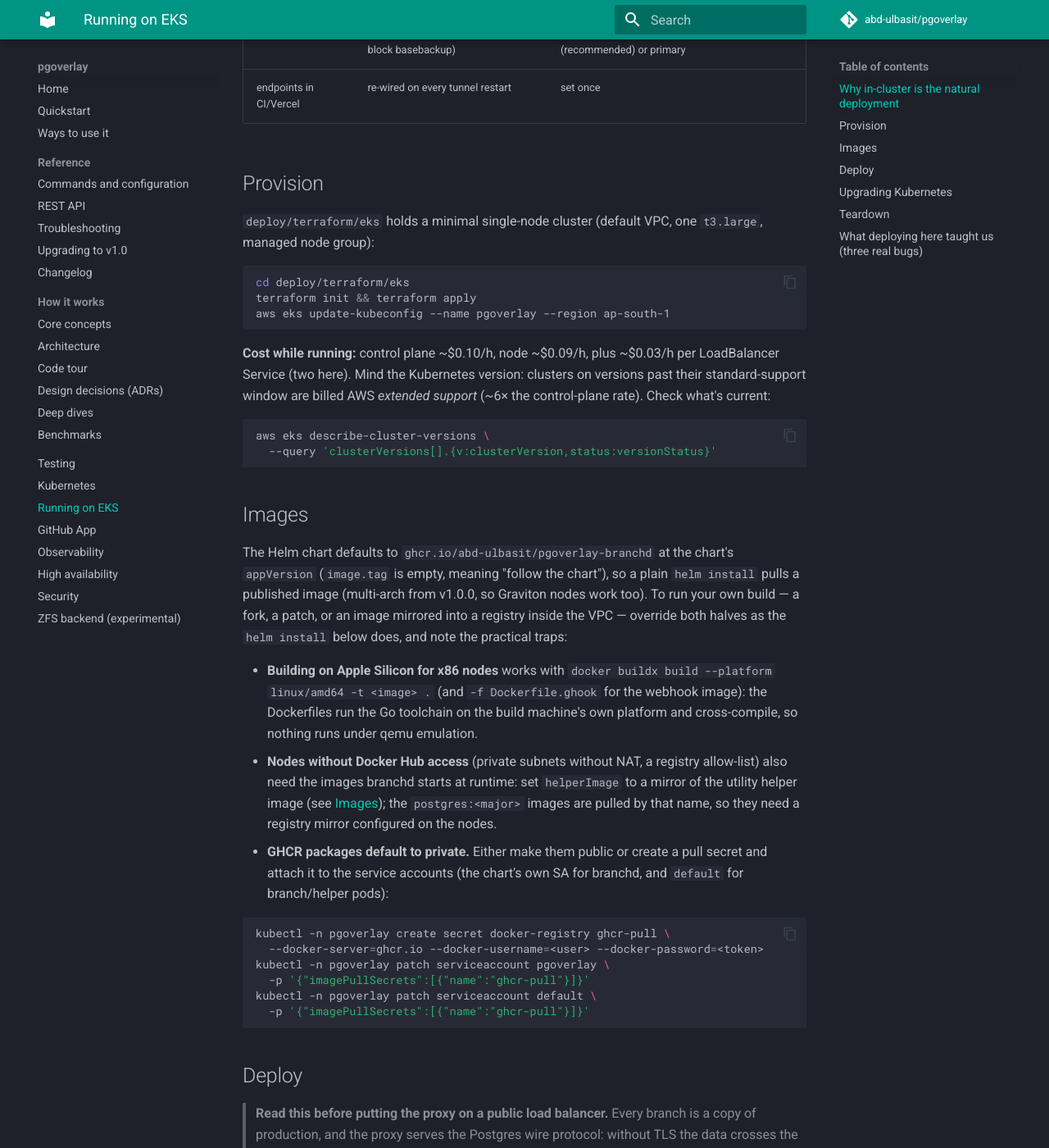
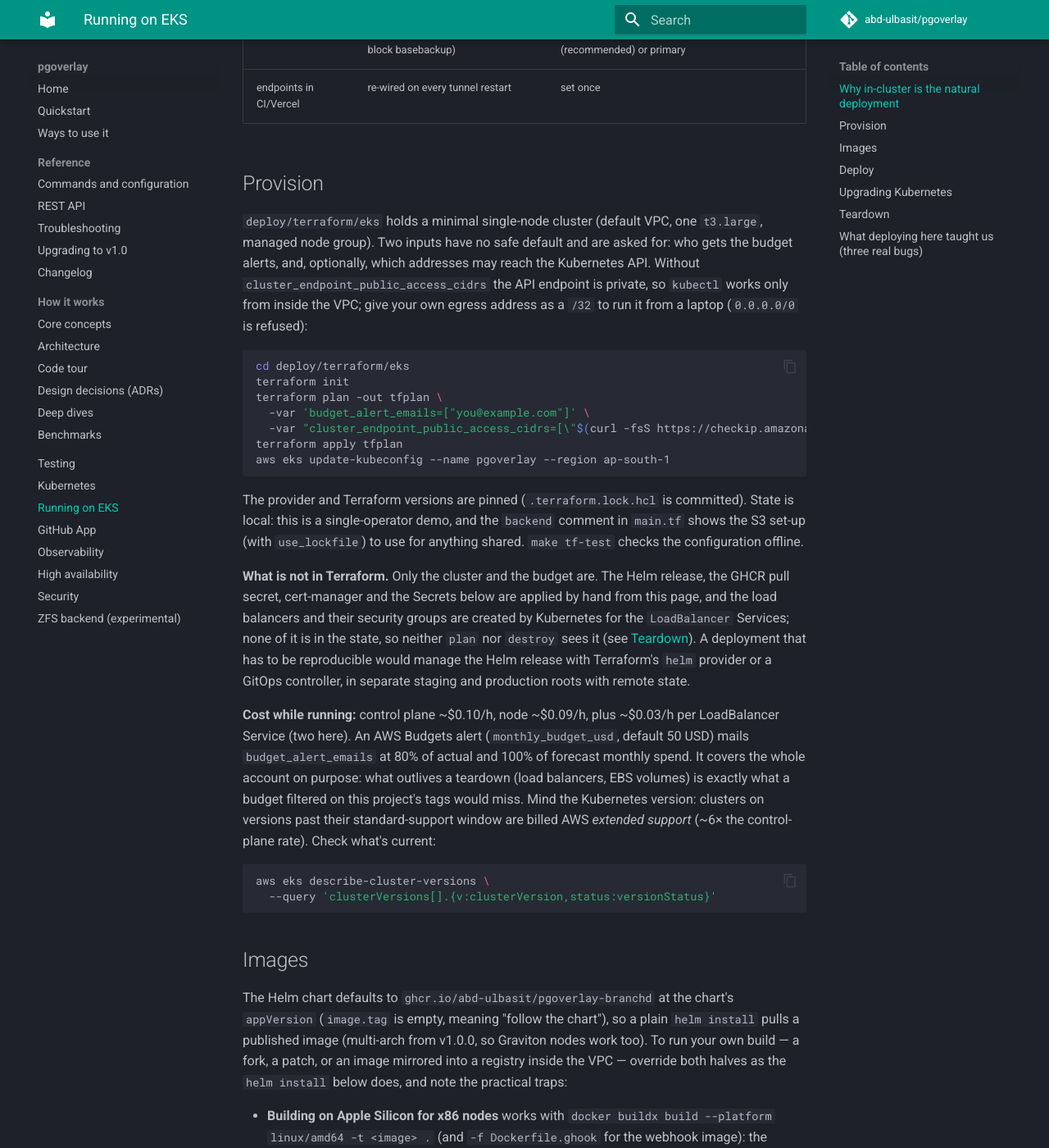
Before and after one commit to abd-ulbasit/pgoverlay, an MkDocs documentation site: the page built from docs/eks.md, in a window 1280 px wide and 1400 px high, scrolled down 605 px. Shown: the whole window at 82% size. Built offline with MkDocs 1.6.1 and Material for MkDocs 9.7.7, drawn with Linux system fonts in a browser that asks for light colours; comment, search, counter and statistics services are not loaded; some of the changed text lies outside the part shown.

Commit message:
terraform: private EKS endpoint by default, budget alarm, tags
The demo cluster's API endpoint was public to 0.0.0.0/0, nothing
alerted on spend, and the load balancers and volumes Kubernetes creates
outside the state could outlive `terraform destroy` unnoticed; the
header even said destroy "removes it all".

- cluster_endpoint_public_access_cidrs (default empty) is the only way
  to open the endpoint publicly. Empty keeps it private (VPC only),
  a /0 is refused by validation, and private access is always on.
- aws_budgets_budget alerts budget_alert_emails at 80% of actual and
  100% of forecast monthly spend (monthly_budget_usd, default 50). The
  emails are required, and the budget is account-wide on purpose: the
  orphans that matter are not tagged by this state.
- Provider default_tags mark everything Terraform creates
  (project, managed-by, repository).
- The node group's ami_type is explicit (AL2023), with a note that the
  node kernel is a security dependency of hostpath mode.
- tests/variables.tftest.hcl checks the validations and the default
  plan against a mocked AWS provider: no credentials, no AWS calls.

docs/eks.md: provision with plan/apply and the new inputs, say what is
not in Terraform (Helm release, Secrets, cert-manager, load
balancers), and give a teardown check for leftovers tagged with the
cluster name, plus the outside references to remove.

terraform fmt, validate and test (5 passed) pass.

Co-Authored-By: Claude Opus 5.5 <noreply@anthropic.com>

````diff
--- a/docs/eks.md
+++ b/docs/eks.md
@@ -22,16 +22,43 @@ sources) dump-based seeding. In-cluster, all of that disappears:
 ## Provision
 
 `deploy/terraform/eks` holds a minimal single-node cluster (default VPC,
-one `t3.large`, managed node group):
+one `t3.large`, managed node group). Two inputs have no safe default and
+are asked for: who gets the budget alerts, and, optionally, which addresses
+may reach the Kubernetes API. Without
+`cluster_endpoint_public_access_cidrs` the API endpoint is private, so
+`kubectl` works only from inside the VPC; give your own egress address as a
+`/32` to run it from a laptop (`0.0.0.0/0` is refused):
 
 ```bash
 cd deploy/terraform/eks
-terraform init && terraform apply
+terraform init
+terraform plan -out tfplan \
+  -var 'budget_alert_emails=["you@example.com"]' \
+  -var "cluster_endpoint_public_access_cidrs=[\"$(curl -fsS https://checkip.amazonaws.com)/32\"]"
+terraform apply tfplan
 aws eks update-kubeconfig --name pgoverlay --region ap-south-1
 ```
 
+The provider and Terraform versions are pinned (`.terraform.lock.hcl` is
+committed). State is local: this is a single-operator demo, and the
+`backend` comment in `main.tf` shows the S3 set-up (with `use_lockfile`) to
+use for anything shared. `make tf-test` checks the configuration offline.
+
+**What is not in Terraform.** Only the cluster and the budget are. The Helm
+release, the GHCR pull secret, cert-manager and the Secrets below are applied
+by hand from this page, and the load balancers and their security groups are
+created by Kubernetes for the `LoadBalancer` Services; none of it is in the
+state, so neither `plan` nor `destroy` sees it (see [Teardown](#teardown)).
+A deployment that has to be reproducible would manage the Helm release with
+Terraform's `helm` provider or a GitOps controller, in separate staging and
+production roots with remote state.
+
 **Cost while running:** control plane ~$0.10/h, node ~$0.09/h, plus ~$0.03/h
-per LoadBalancer Service (two here). Mind the Kubernetes version: clusters
+per LoadBalancer Service (two here). An AWS Budgets alert
+(`monthly_budget_usd`, default 50 USD) mails `budget_alert_emails` at 80% of
+actual and 100% of forecast monthly spend. It covers the whole account on
+purpose: what outlives a teardown (load balancers, EBS volumes) is exactly
+what a budget filtered on this project's tags would miss. Mind the Kubernetes version: clusters
 on versions past their standard-support window are billed AWS *extended
 support* (~6× the control-plane rate). Check what's current:
 
@@ -241,8 +268,30 @@ branchd is not pinned, so it comes back on a new node by itself.
 
 ```bash
 kubectl -n pgoverlay delete svc pgoverlay-proxy pgoverlay-ghook   # release the ELBs
-terraform -chdir=deploy/terraform/eks destroy
+kubectl -n pgoverlay delete pvc --all                              # csi mode: release the EBS volumes
+terraform -chdir=deploy/terraform/eks destroy \
+  -var 'budget_alert_emails=["you@example.com"]'
 ```
+
+`destroy` removes only what is in the state. Check that nothing Kubernetes
+created outlived it: the in-tree cloud provider tags the load balancers and
+security groups it creates, and the EBS CSI driver its volumes, with the
+cluster name.
+
+```bash
+aws resourcegroupstaggingapi get-resources --region ap-south-1 \
+  --tag-filters Key=kubernetes.io/cluster/pgoverlay \
+  --query 'ResourceTagMappingList[].ResourceARN'
+aws ec2 describe-volumes --region ap-south-1 \
+  --filters Name=tag-key,Values=kubernetes.io/cluster/pgoverlay \
+  --query 'Volumes[].VolumeId'
+```
+
+Both should print `[]`. Then remove what pointed at the cluster from
+outside: the GitHub webhook to the ghook load balancer, CI variables and
+secrets holding its addresses or tokens, and preview-platform environment
+variables. Destroying the budget with the cluster is deliberate; keep an
+account-level budget of your own.
 
 ## What deploying here taught us (three real bugs)
 
````
Also changed, not shown: 2 other files.
